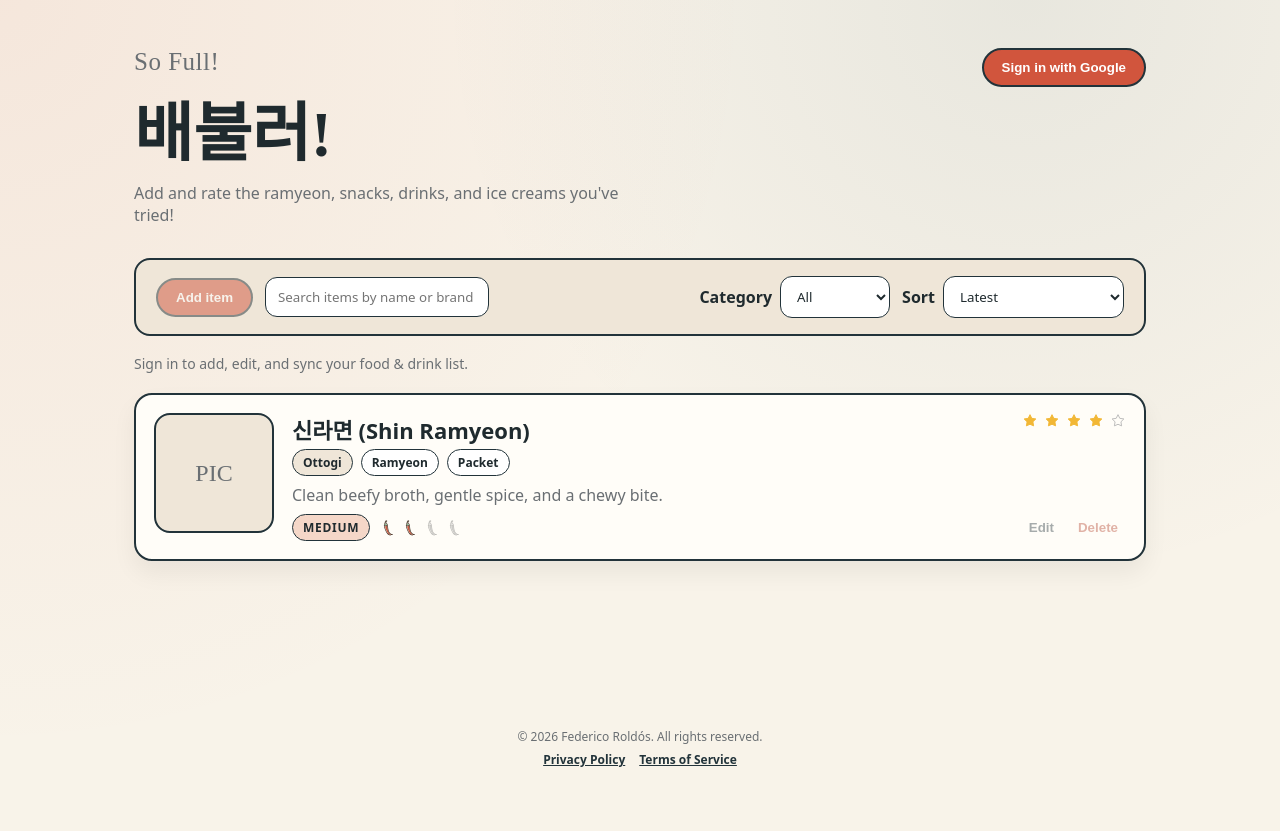
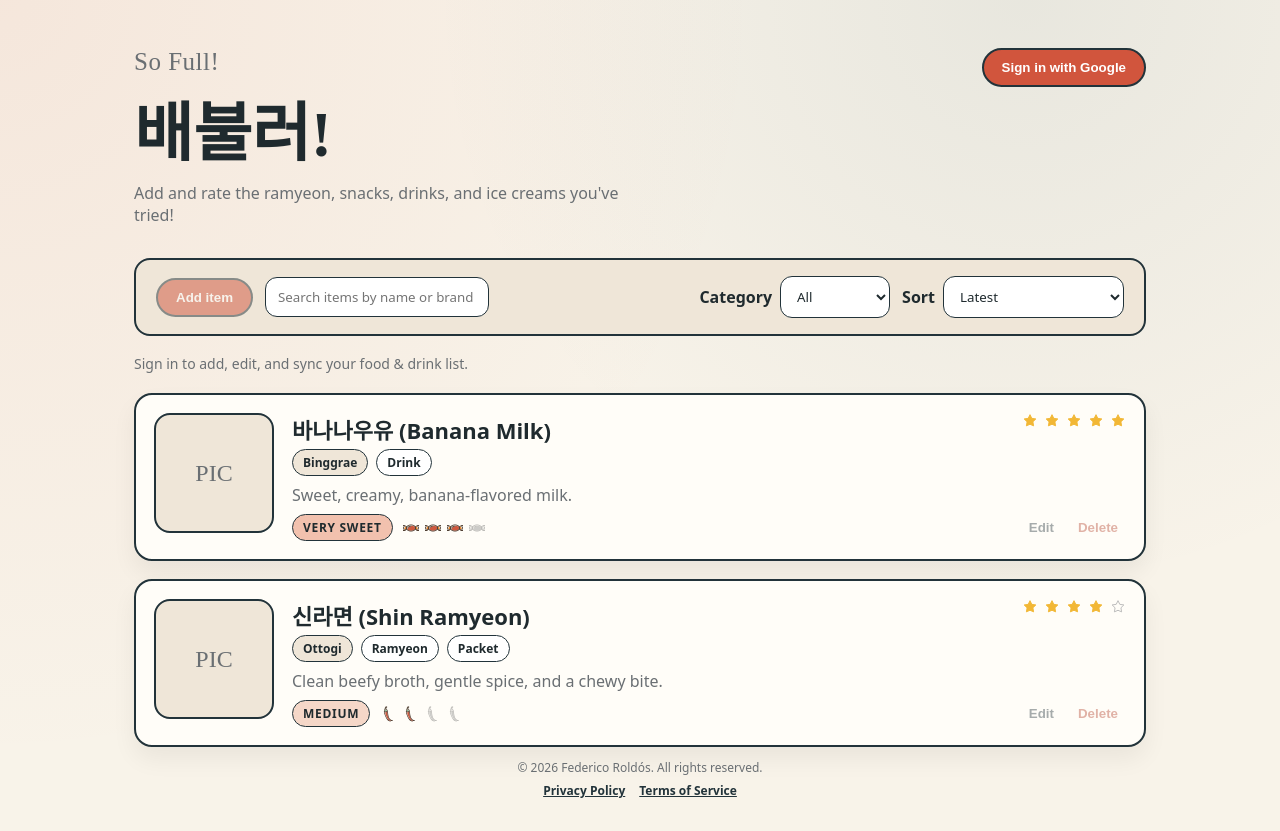
Before and after one commit to federicoroldos/sofull-site, a React (Vite) app: page / in a window 1280 px wide. Before the commit the page ends 800 px from the top, so only its background shows below. Built offline with nearby package versions, Linux system fonts and the light colour scheme; no server answers.

Commit message:
add banana milk placeholder on main screen while logged out

```diff
--- a/src/App.tsx
+++ b/src/App.tsx
@@ -32,6 +32,20 @@ const demoEntries: RamyeonEntry[] = [
     rating: 4,
     spiciness: 'medium',
     description: 'Clean beefy broth, gentle spice, and a chewy bite.',
+    createdAt: new Date().toISOString(),
+    updatedAt: new Date().toISOString()
+  },
+  {
+    id: 'demo-2',
+    name: '바나나우유',
+    nameEnglish: 'Banana Milk',
+    brand: 'Binggrae',
+    category: 'drink',
+    formFactor: 'cup',
+    iceCreamFormFactor: 'cream',
+    rating: 5,
+    spiciness: 'hot',
+    description: 'Sweet, creamy, banana-flavored milk.',
     createdAt: new Date().toISOString(),
     updatedAt: new Date().toISOString()
   }
```
